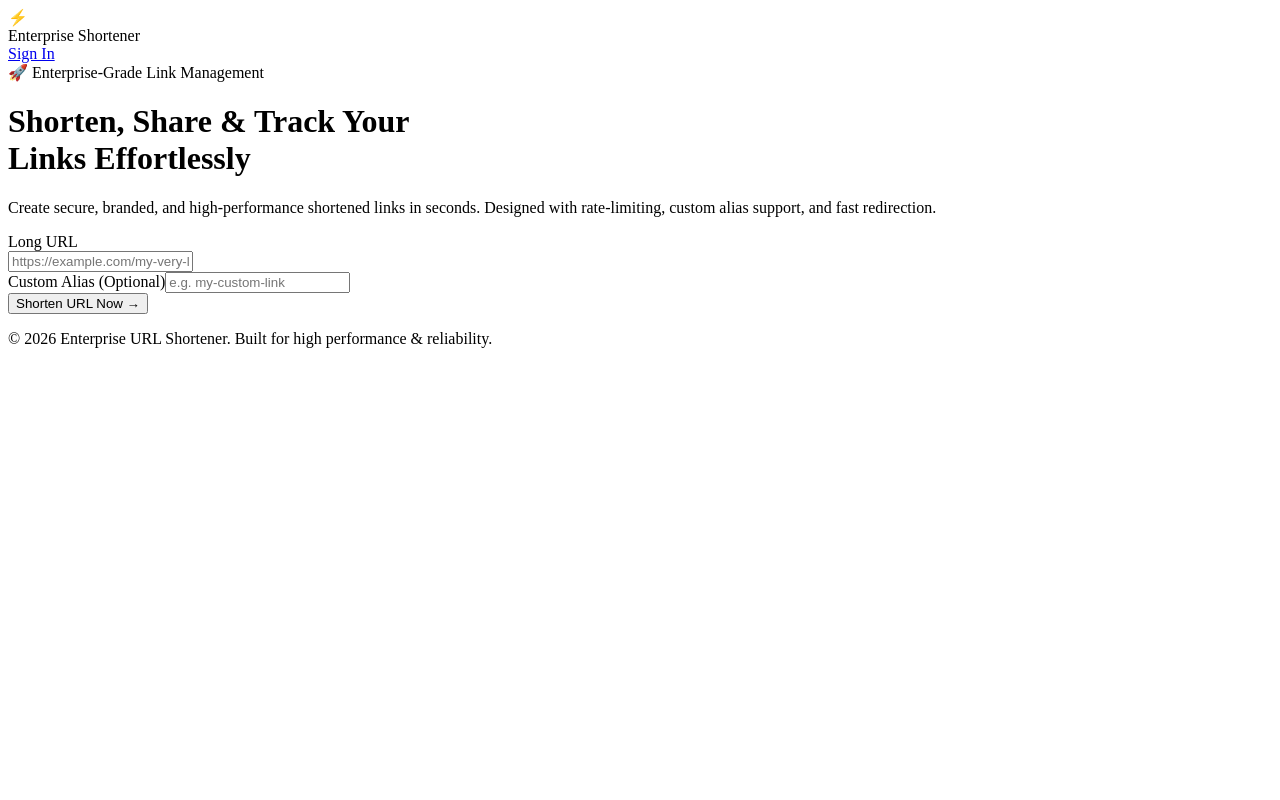
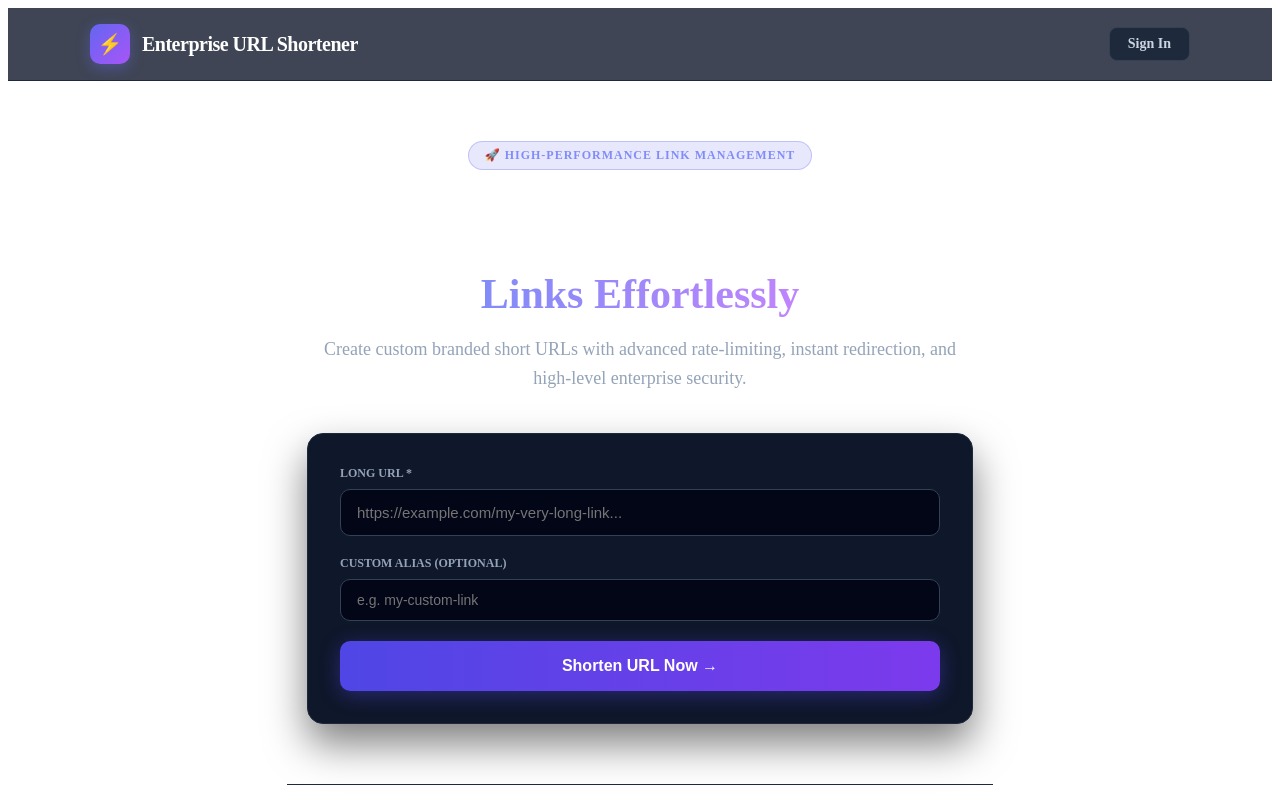
Before and after one commit to petra22222/Enterprise-URL-Shortener, a Next.js app: page / in a window 1280 px wide. Shown: the top 800 px of the page. Built offline with nearby package versions, Linux system fonts and the light colour scheme.

Commit message:
Build stunning Enterprise UI with inline styling

```diff
--- a/src/app/page.tsx
+++ b/src/app/page.tsx
@@ -27,7 +27,7 @@ export default function Home() {
 
       if (res.ok && (data.success || data.link || data.shortCode)) {
         const linkData = data.link || data;
-        const host = linkData.domain || typeof window !== "undefined" ? window.location.host : "";
+        const host = linkData.domain || (typeof window !== "undefined" ? window.location.host : "");
         const protocol = typeof window !== "undefined" ? window.location.protocol : "https:";
         const code = linkData.shortCode || data.shortCode;
         setShortUrl(`${protocol}//${host}/${code}`);
@@ -50,75 +50,132 @@ export default function Home() {
   };
 
   return (
-    <div className="min-h-screen bg-slate-950 text-slate-100 flex flex-col justify-between font-sans selection:bg-indigo-500 selection:text-white">
-      {/* Background Subtle Gradient Glow */}
-      <div className="fixed inset-0 overflow-hidden pointer-events-none">
-        <div className="absolute -top-40 -left-40 w-96 h-96 bg-indigo-600/20 rounded-full blur-3xl"></div>
-        <div className="absolute top-1/2 -right-40 w-96 h-96 bg-purple-600/20 rounded-full blur-3xl"></div>
-      </div>
-
-      {/* Header */}
-      <header className="relative z-10 border-b border-slate-800/80 bg-slate-950/60 backdrop-blur-md">
-        <div className="max-w-6xl mx-auto px-6 py-4 flex items-center justify-between">
-          <div className="flex items-center space-x-3">
-            <div className="h-10 w-10 rounded-xl bg-gradient-to-tr from-indigo-500 to-purple-500 flex items-center justify-center font-bold text-xl shadow-lg shadow-indigo-500/20">
+    <div style={{ minHeight: "100vh", display: "flex", flexDirection: "column", justifyContent: "space-between" }}>
+      {/* Header Navigation */}
+      <header
+        style={{
+          borderBottom: "1px solid #1e293b",
+          backgroundColor: "rgba(15, 23, 42, 0.8)",
+          backdropFilter: "blur(12px)",
+          position: "sticky",
+          top: 0,
+          zIndex: 50,
+          padding: "16px 24px",
+        }}
+      >
+        <div style={{ maxWidth: "1100px", margin: "0 auto", display: "flex", alignItems: "center", justifyContent: "space-between" }}>
+          <div style={{ display: "flex", alignItems: "center", gap: "12px" }}>
+            <div
+              style={{
+                width: "40px",
+                height: "40px",
+                borderRadius: "10px",
+                background: "linear-gradient(135deg, #6366f1 0%, #a855f7 100%)",
+                display: "flex",
+                alignItems: "center",
+                justifyContent: "center",
+                fontWeight: "bold",
+                fontSize: "20px",
+                boxShadow: "0 4px 14px rgba(99, 102, 241, 0.4)",
+              }}
+            >
               ⚡
             </div>
-            <span className="text-xl font-extrabold tracking-tight bg-gradient-to-r from-white via-slate-200 to-slate-400 bg-clip-text text-transparent">
-              Enterprise Shortener
+            <span style={{ fontSize: "20px", fontWeight: "800", color: "#ffffff", letterSpacing: "-0.5px" }}>
+              Enterprise URL Shortener
             </span>
           </div>
-          <div className="flex items-center space-x-4">
           <a
             href="/login"
-              className="text-sm font-medium text-slate-300 hover:text-white transition-colors px-4 py-2 rounded-lg hover:bg-slate-800/60"
+            style={{
+              padding: "8px 18px",
+              borderRadius: "8px",
+              backgroundColor: "#1e293b",
+              color: "#cbd5e1",
+              textDecoration: "none",
+              fontSize: "14px",
+              fontWeight: "600",
+              border: "1px solid #334155",
+            }}
           >
             Sign In
           </a>
         </div>
-        </div>
       </header>
 
       {/* Main Container */}
-      <main className="relative z-10 max-w-4xl mx-auto px-6 py-16 flex-1 flex flex-col items-center justify-center text-center">
-        {/* Badge */}
-        <div className="inline-flex items-center space-x-2 px-3 py-1 rounded-full bg-indigo-500/10 border border-indigo-500/20 text-indigo-400 text-xs font-semibold uppercase tracking-wider mb-6">
-          <span>🚀 Enterprise-Grade Link Management</span>
+      <main style={{ maxWidth: "1000px", margin: "0 auto", padding: "60px 24px", flex: 1 }}>
+        {/* Hero Section */}
+        <div style={{ textAlign: "center", marginBottom: "40px" }}>
+          <div
+            style={{
+              display: "inline-block",
+              padding: "6px 16px",
+              borderRadius: "20px",
+              backgroundColor: "rgba(99, 102, 241, 0.15)",
+              border: "1px solid rgba(99, 102, 241, 0.3)",
+              color: "#818cf8",
+              fontSize: "12px",
+              fontWeight: "700",
+              textTransform: "uppercase",
+              letterSpacing: "1px",
+              marginBottom: "20px",
+            }}
+          >
+            🚀 High-Performance Link Management
           </div>
 
-        {/* Title */}
-        <h1 className="text-4xl md:text-6xl font-black tracking-tight text-white mb-6 leading-tight">
-          Shorten, Share & Track Your <br className="hidden md:block" />
-          <span className="bg-gradient-to-r from-indigo-400 via-purple-400 to-pink-400 bg-clip-text text-transparent">
+          <h1 style={{ fontSize: "42px", fontWeight: "900", color: "#ffffff", lineHeight: "1.2", marginBottom: "16px" }}>
+            Shorten, Share & Track Your <br />
+            <span style={{ background: "linear-gradient(90deg, #818cf8, #c084fc)", WebkitBackgroundClip: "text", WebkitTextFillColor: "transparent" }}>
               Links Effortlessly
             </span>
           </h1>
 
-        <p className="text-lg md:text-xl text-slate-400 max-w-2xl mb-10 leading-relaxed">
-          Create secure, branded, and high-performance shortened links in seconds. Designed with rate-limiting, custom alias support, and fast redirection.
+          <p style={{ fontSize: "18px", color: "#94a3b8", maxWidth: "650px", margin: "0 auto", lineHeight: "1.6" }}>
+            Create custom branded short URLs with advanced rate-limiting, instant redirection, and high-level enterprise security.
           </p>
+        </div>
 
-        {/* Card Box */}
-        <div className="w-full max-w-2xl bg-slate-900/80 border border-slate-800 p-6 md:p-8 rounded-2xl shadow-2xl backdrop-blur-xl text-left">
-          <form onSubmit={handleSubmit} className="space-y-4">
+        {/* URL Shortener Form Card */}
+        <div
+          style={{
+            backgroundColor: "#0f172a",
+            border: "1px solid #1e293b",
+            borderRadius: "16px",
+            padding: "32px",
+            boxShadow: "0 20px 40px rgba(0,0,0,0.5)",
+            maxWidth: "600px",
+            margin: "0 auto 60px auto",
+          }}
+        >
+          <form onSubmit={handleSubmit} style={{ display: "flex", flexDirection: "column", gap: "20px" }}>
             <div>
-              <label className="block text-xs font-semibold text-slate-300 uppercase tracking-wider mb-2">
-                Long URL
+              <label style={{ display: "block", fontSize: "12px", fontWeight: "700", color: "#94a3b8", textTransform: "uppercase", marginBottom: "8px" }}>
+                Long URL *
               </label>
-              <div className="relative">
               <input
                 type="url"
-                  placeholder="https://example.com/my-very-long-link-path..."
+                placeholder="https://example.com/my-very-long-link..."
                 value={url}
                 onChange={(e) => setUrl(e.target.value)}
                 required
-                  className="w-full px-4 py-3.5 bg-slate-950/80 border border-slate-700/80 rounded-xl text-slate-100 placeholder-slate-500 focus:outline-none focus:ring-2 focus:ring-indigo-500 focus:border-transparent transition-all"
+                style={{
+                  width: "100%",
+                  padding: "14px 16px",
+                  backgroundColor: "#020617",
+                  border: "1px solid #334155",
+                  borderRadius: "10px",
+                  color: "#ffffff",
+                  fontSize: "15px",
+                  boxSizing: "border-box",
+                  outline: "none",
+                }}
               />
-              </div>
             </div>
 
             <div>
-              <label className="block text-xs font-semibold text-slate-300 uppercase tracking-wider mb-2">
+              <label style={{ display: "block", fontSize: "12px", fontWeight: "700", color: "#94a3b8", textTransform: "uppercase", marginBottom: "8px" }}>
                 Custom Alias (Optional)
               </label>
               <input
@@ -126,68 +183,110 @@ export default function Home() {
                 placeholder="e.g. my-custom-link"
                 value={alias}
                 onChange={(e) => setAlias(e.target.value)}
-                className="w-full px-4 py-3 bg-slate-950/80 border border-slate-700/80 rounded-xl text-slate-100 placeholder-slate-500 focus:outline-none focus:ring-2 focus:ring-indigo-500 focus:border-transparent transition-all text-sm"
+                style={{
+                  width: "100%",
+                  padding: "12px 16px",
+                  backgroundColor: "#020617",
+                  border: "1px solid #334155",
+                  borderRadius: "10px",
+                  color: "#ffffff",
+                  fontSize: "14px",
+                  boxSizing: "border-box",
+                  outline: "none",
+                }}
               />
             </div>
 
             <button
               type="submit"
               disabled={loading}
-              className="w-full mt-2 py-4 px-6 rounded-xl font-bold text-white bg-gradient-to-r from-indigo-600 via-indigo-500 to-purple-600 hover:from-indigo-500 hover:to-purple-500 active:scale-[0.99] transition-all shadow-lg shadow-indigo-600/30 disabled:opacity-50 disabled:cursor-not-allowed flex items-center justify-center space-x-2"
+              style={{
+                width: "100%",
+                padding: "16px",
+                borderRadius: "10px",
+                border: "none",
+                background: "linear-gradient(90deg, #4f46e5 0%, #7c3aed 100%)",
+                color: "#ffffff",
+                fontSize: "16px",
+                fontWeight: "700",
+                cursor: loading ? "not-allowed" : "pointer",
+                opacity: loading ? 0.7 : 1,
+                boxShadow: "0 4px 20px rgba(79, 70, 229, 0.4)",
+              }}
             >
-              {loading ? (
-                <>
-                  <svg className="animate-spin h-5 w-5 text-white" viewBox="0 0 24 24" fill="none">
-                    <circle className="opacity-25" cx="12" cy="12" r="10" stroke="currentColor" strokeWidth="4"></circle>
-                    <path className="opacity-75" fill="currentColor" d="M4 12a8 8 0 018-8v8H4z"></path>
-                  </svg>
-                  <span>Shortening...</span>
-                </>
-              ) : (
-                <span>Shorten URL Now →</span>
-              )}
+              {loading ? "Shortening Link..." : "Shorten URL Now →"}
             </button>
           </form>
 
-          {/* Error Alert */}
+          {/* Error Message */}
           {error && (
-            <div className="mt-6 p-4 rounded-xl bg-red-500/10 border border-red-500/20 text-red-400 text-sm flex items-center space-x-3">
-              <span>⚠️</span>
-              <span>{error}</span>
+            <div style={{ marginTop: "20px", padding: "12px 16px", borderRadius: "8px", backgroundColor: "rgba(239, 68, 68, 0.1)", border: "1px solid rgba(239, 68, 68, 0.3)", color: "#fca5a5", fontSize: "14px" }}>
+              ⚠️ {error}
             </div>
           )}
 
-          {/* Result Box */}
+          {/* Success Result Box */}
           {shortUrl && (
-            <div className="mt-6 p-5 rounded-xl bg-indigo-950/40 border border-indigo-500/30 animate-fadeIn">
-              <span className="block text-xs font-semibold text-indigo-300 uppercase tracking-wider mb-2">
+            <div style={{ marginTop: "24px", padding: "16px", borderRadius: "12px", backgroundColor: "rgba(99, 102, 241, 0.1)", border: "1px solid rgba(99, 102, 241, 0.3)" }}>
+              <span style={{ display: "block", fontSize: "12px", fontWeight: "700", color: "#818cf8", textTransform: "uppercase", marginBottom: "8px" }}>
                 Your Shortened Link:
               </span>
-              <div className="flex flex-col sm:flex-row items-stretch sm:items-center justify-between gap-3 bg-slate-950 p-3 rounded-lg border border-slate-800">
-                <a
-                  href={shortUrl}
-                  target="_blank"
-                  rel="noopener noreferrer"
-                  className="text-indigo-400 font-semibold underline truncate text-sm md:text-base px-1"
-                >
+              <div style={{ display: "flex", alignItems: "center", justifyContent: "space-between", backgroundColor: "#020617", padding: "10px 14px", borderRadius: "8px", border: "1px solid #1e293b", gap: "10px" }}>
+                <a href={shortUrl} target="_blank" rel="noopener noreferrer" style={{ color: "#38bdf8", fontWeight: "600", textDecoration: "underline", wordBreak: "break-all", fontSize: "14px" }}>
                   {shortUrl}
                 </a>
                 <button
                   type="button"
                   onClick={handleCopy}
-                  className="px-4 py-2 rounded-md font-medium text-xs bg-indigo-600 hover:bg-indigo-500 text-white transition-colors shrink-0 flex items-center justify-center space-x-1"
+                  style={{ padding: "8px 14px", borderRadius: "6px", backgroundColor: "#4f46e5", color: "#ffffff", border: "none", fontWeight: "600", fontSize: "12px", cursor: "pointer", shrink: 0 }}
                 >
-                  <span>{copied ? "✓ Copied!" : "📋 Copy Link"}</span>
+                  {copied ? "✓ Copied!" : "📋 Copy"}
                 </button>
               </div>
             </div>
           )}
         </div>
+
+        {/* Enterprise Article / Features Showcase Section */}
+        <section style={{ borderTop: "1px solid #1e293b", paddingTop: "50px" }}>
+          <h2 style={{ textAlign: "center", fontSize: "28px", fontWeight: "800", color: "#ffffff", marginBottom: "36px" }}>
+            Why Choose Enterprise URL Shortener?
+          </h2>
+
+          <div style={{ display: "grid", gridTemplateColumns: "repeat(auto-fit, minmax(280px, 1fr))", gap: "24px" }}>
+            {/* Feature 1 */}
+            <div style={{ backgroundColor: "#0f172a", border: "1px solid #1e293b", padding: "24px", borderRadius: "12px" }}>
+              <div style={{ fontSize: "28px", marginBottom: "12px" }}>⚡</div>
+              <h3 style={{ fontSize: "18px", fontWeight: "700", color: "#ffffff", marginBottom: "8px" }}>Blazing Fast Redirection</h3>
+              <p style={{ fontSize: "14px", color: "#94a3b8", lineHeight: "1.5", margin: 0 }}>
+                Powered by Vercel Edge Serverless Architecture, ensuring sub-100ms URL lookup and redirection speed worldwide.
+              </p>
+            </div>
+
+            {/* Feature 2 */}
+            <div style={{ backgroundColor: "#0f172a", border: "1px solid #1e293b", padding: "24px", borderRadius: "12px" }}>
+              <div style={{ fontSize: "28px", marginBottom: "12px" }}>🛡️</div>
+              <h3 style={{ fontSize: "18px", fontWeight: "700", color: "#ffffff", marginBottom: "8px" }}>Built-In Security</h3>
+              <p style={{ fontSize: "14px", color: "#94a3b8", lineHeight: "1.5", margin: 0 }}>
+                Automatic malicious URL scanning (`url-safety.ts`) and rate-limiting protection against automated spam bots.
+              </p>
+            </div>
+
+            {/* Feature 3 */}
+            <div style={{ backgroundColor: "#0f172a", border: "1px solid #1e293b", padding: "24px", borderRadius: "12px" }}>
+              <div style={{ fontSize: "28px", marginBottom: "12px" }}>🏷️</div>
+              <h3 style={{ fontSize: "18px", fontWeight: "700", color: "#ffffff", marginBottom: "8px" }}>Custom Alias Branding</h3>
+              <p style={{ fontSize: "14px", color: "#94a3b8", lineHeight: "1.5", margin: 0 }}>
+                Create memorable custom links for marketing campaigns, direct downloads, or personal social media sharing.
+              </p>
+            </div>
+          </div>
+        </section>
       </main>
 
       {/* Footer */}
-      <footer className="relative z-10 border-t border-slate-800/80 bg-slate-950/60 py-6 text-center text-xs text-slate-500">
-        <p>© {new Date().getFullYear()} Enterprise URL Shortener. Built for high performance & reliability.</p>
+      <footer style={{ borderTop: "1px solid #1e293b", backgroundColor: "#020617", padding: "24px", textAlign: "center", fontSize: "13px", color: "#64748b" }}>
+        © {new Date().getFullYear()} Enterprise URL Shortener. Built with Next.js, Prisma & Vercel.
       </footer>
     </div>
   );
```
Lines whose indentation alone changed are shown as unchanged.
